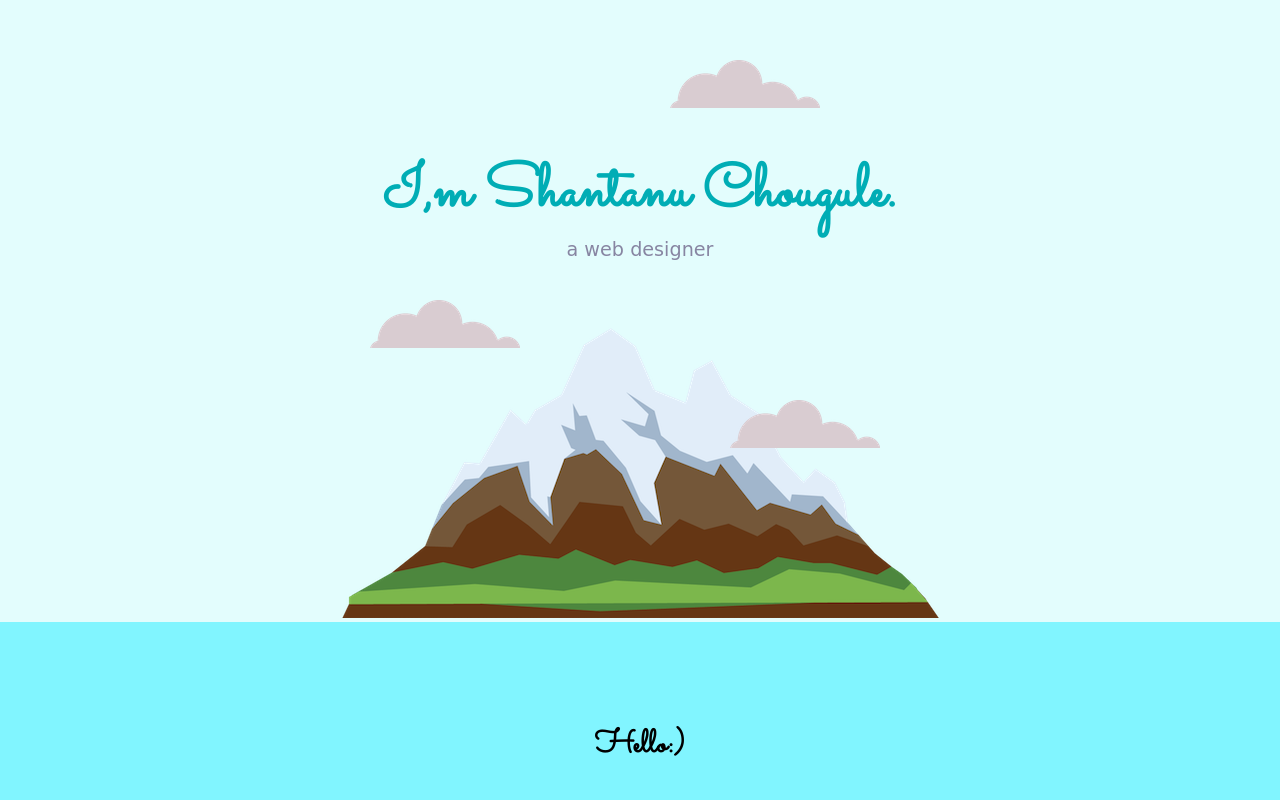
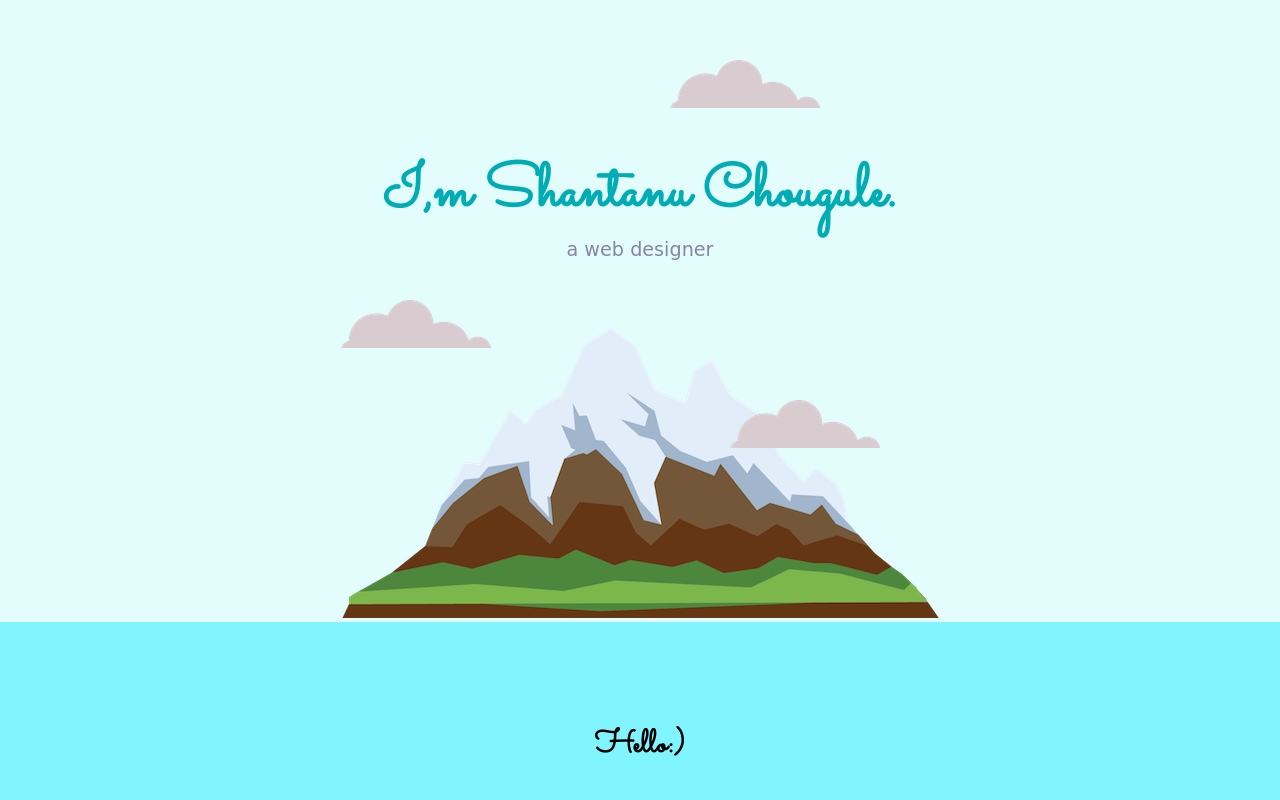
Before and after one commit to Shantanu7595/cv, a plain HTML site: page index.html in a window 1280 px wide. Shown: the top 800 px of the page. Drawn offline with Linux system fonts and the light colour scheme; a web font is replaced by a local one.

Commit message:
Update style.css

```diff
--- a/css/style.css
+++ b/css/style.css
@@ -85,7 +85,7 @@ a:hover{
 }
 .mid-cloud{
   position: absolute;
-  left: 370px;
+  align-content: center;
   top: 300px;
 }
 .mid-cloud:hover{
```
